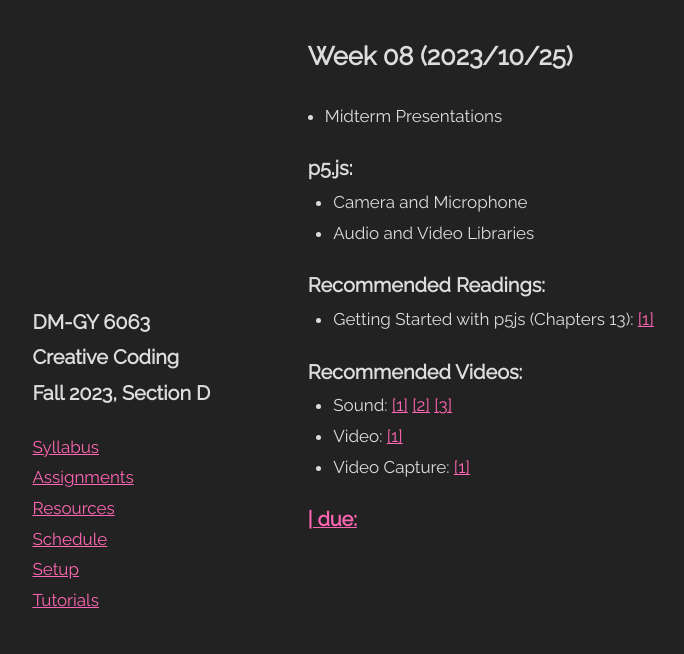
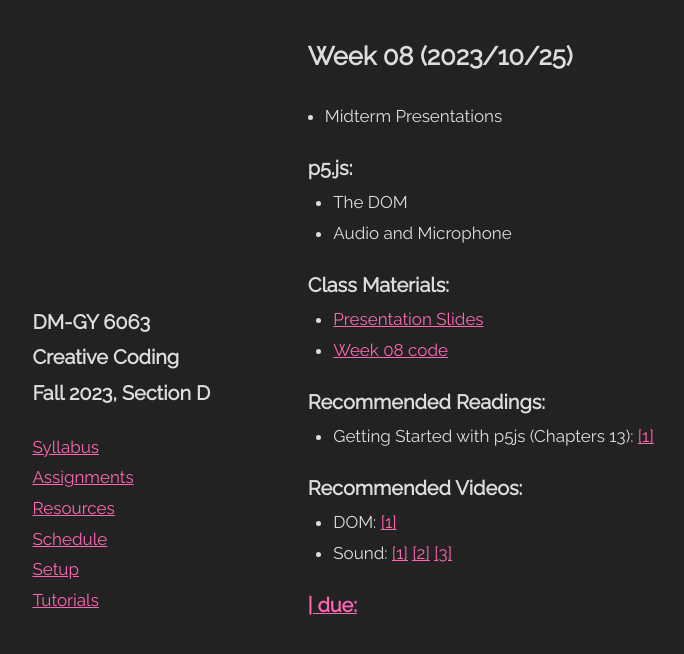
Before and after one commit to DM-GY-6063-2023F-D/DM-GY-6063-2023F-D, a Jekyll site: the page built from _pages/week/08.md, in a window 1280 px wide. Shown: the top 654 px of the page, without its empty margins (165-849 px from the left). Built offline with Jekyll 4.4.1, drawn with Linux system fonts in a browser that asks for light colours.

Commit message:
update syllabus and wks 7 8 and 9

```diff
--- a/_pages/week/08.md
+++ b/_pages/week/08.md
@@ -4,23 +4,30 @@ when: 2023/10/25
 what:
   - Midterm Presentations
 p5js:
-  - Camera and Microphone
-  - Audio and Video Libraries
+  - The DOM
+  - Audio and Microphone
+class:
+  - title: Presentation Slides
+    url: ""
+  - title: Week 08 code
+    url: https://github.com/DM-GY-6063-2023F-D/week08
+xtutorials:
+  - title: The DOM
+    url: /tutorial/the-dom/
+  - title: Audio
+    url: /tutorial/audio/
 readings:
   - title: Getting Started with p5js (Chapters 13)
     urls:
       - https://ebookcentral.proquest.com/lib/nyulibrary-ebooks/detail.action?docID=4333728
 videos:
+  - title: DOM
+    urls:
+      - https://www.youtube.com/watch?v=p7UoTEVfy1I
   - title: Sound
     urls:
       - https://www.youtube.com/watch?v=TS0sEo6pLow
       - https://www.youtube.com/watch?v=Tcj99jHe1OY
       - https://www.youtube.com/watch?v=Pn1g1wjxl_0
-  - title: Video
-    urls:
-      - https://www.youtube.com/watch?v=jdKep6jo7b0
-  - title: Video Capture
-    urls:
-      - https://www.youtube.com/watch?v=bkGf4fEHKak
 ---
 {% include week.html page=page %}
```
Also changed, not shown: README.md (+3 -3 lines), _pages/week/07.md (+8 -1 lines), _pages/week/09.md (+2 -3 lines).
